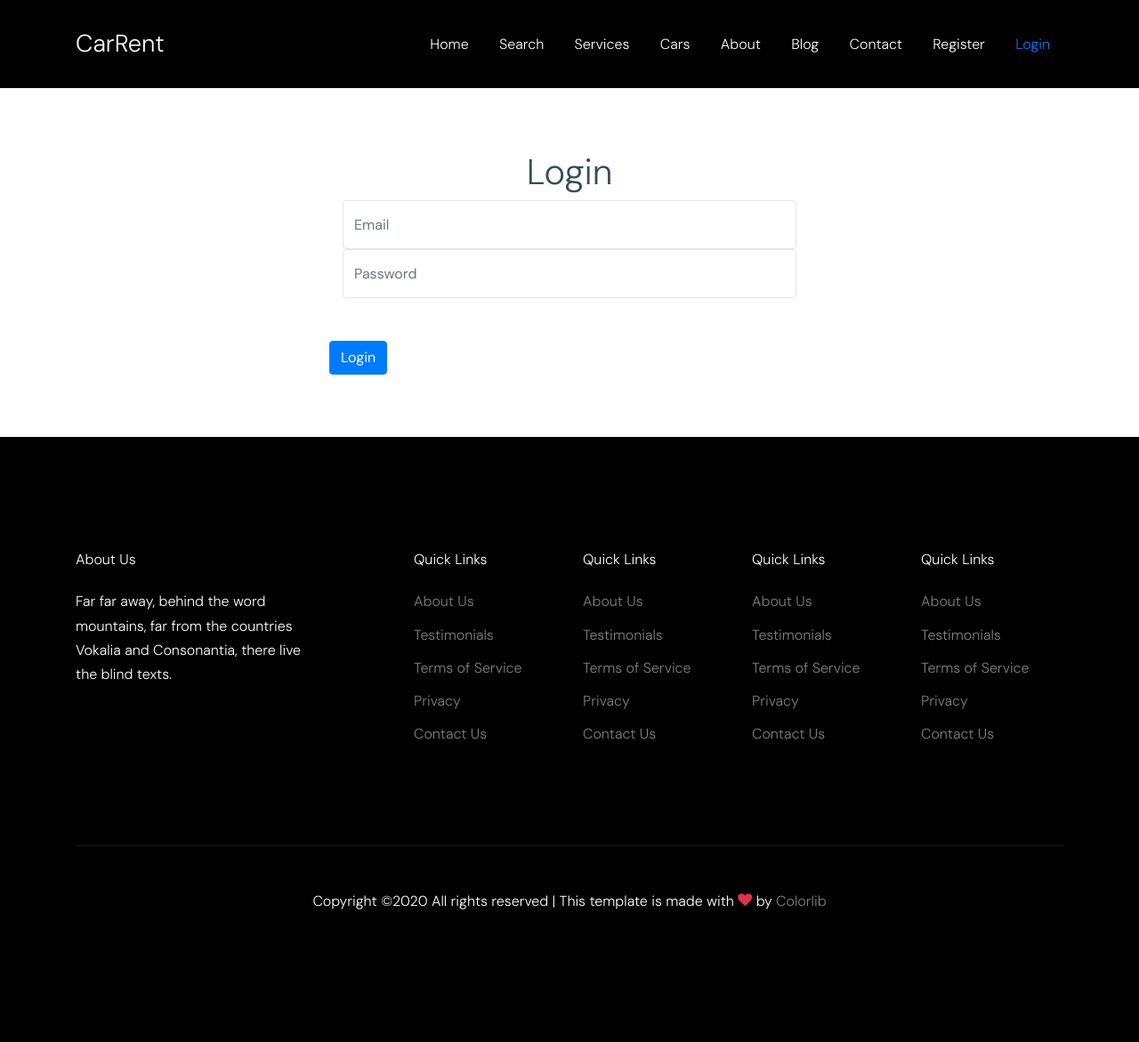
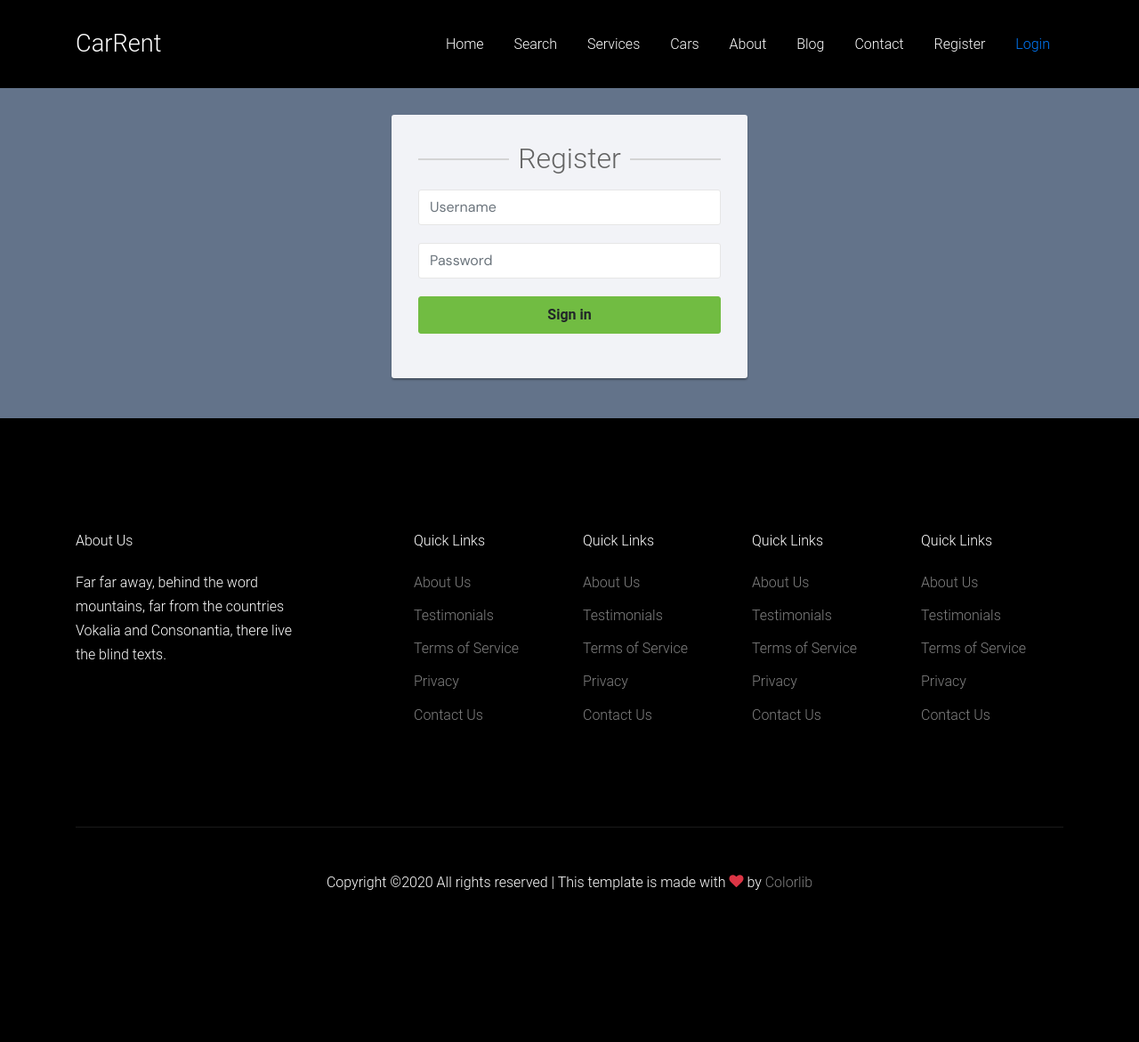
Before and after one commit to macnaer/Unkown, a Django app: page /accounts/login in a window 1280 px wide. Shown: the whole page at 89% size. After the commit the page ends 1000 px from the top, so only its background shows below. Run offline with Django 3.2, Linux system fonts and the light colour scheme; some libraries are stand-ins or nearby versions; some web fonts are replaced.

Commit message:
Added login

```diff
--- a/app/accounts/views.py
+++ b/app/accounts/views.py
@@ -16,19 +16,37 @@ def register(request):
             if User.objects.filter(username=username).exists():
                 messages.error(request, "Username alrady taken.")
                 return redirect(register)
-            elif User.objects.filter(email=email).exists():
-                messages.error(request, "Email alrady taken.")
-                return redirect(register)
+            else:
+                if User.objects.filter(email=email).exists():
+                    messages.error(request, "Email alrady taken.")
+                    return redirect(register)
+                else:
+                    user = User.objects.create_user(
+                        username=username, email=email, password=password, first_name=first_name, last_name=last_name,)
+                    user.save()
+                    messages.success(request, "You are registred. Log in")
+                    return redirect('login')
         else:
             messages.error(request, "Passwords do not match")
-        return render(request, "accounts/register.html")
+        return redirect('register')
     else:
         return render(request, "accounts/register.html")
 
 
 def login(request):
     if request.method == "POST":
-        return
+        username = request.POST['username']
+        password = request.POST['password']
+
+        user = auth.authenticate(username=username, password=password)
+
+        if user is not None:
+            auth.login(request, user)
+            messages.success(request, "You are logged in")
+            return redirect('dashboard')
+        else:
+            messages.error(request, "Login or password incorrect")
+            return redirect('login')
     else:
         return render(request, "accounts/login.html")
 
--- a/app/templates/accounts/login.html
+++ b/app/templates/accounts/login.html
@@ -2,33 +2,137 @@
 {% load static %}
 {% include "partials/_header_internal.html" %}
 {% block content %}
-<section class="register-form">
+<style type="text/css">
+    body {
+        color: #fff;
+        background: #63738a;
+        font-family: 'Roboto', sans-serif;
+    }
+
+    .form-control {
+        height: 40px;
+        box-shadow: none;
+        color: #969fa4;
+    }
+
+    .form-control:focus {
+        border-color: #5cb85c;
+    }
+
+    .form-control,
+    .btn {
+        border-radius: 3px;
+    }
+
+    .signup-form {
+        width: 400px;
+        margin: 0 auto;
+        padding: 30px 0;
+    }
+
+    .signup-form h2 {
+        color: #636363;
+        margin: 0 0 15px;
+        position: relative;
+        text-align: center;
+    }
+
+    .signup-form h2:before,
+    .signup-form h2:after {
+        content: "";
+        height: 2px;
+        width: 30%;
+        background: #d4d4d4;
+        position: absolute;
+        top: 50%;
+        z-index: 2;
+    }
+
+    .signup-form h2:before {
+        left: 0;
+    }
+
+    .signup-form h2:after {
+        right: 0;
+    }
+
+    .signup-form .hint-text {
+        color: #999;
+        margin-bottom: 30px;
+        text-align: center;
+    }
+
+    .signup-form form {
+        color: #999;
+        border-radius: 3px;
+        margin-bottom: 15px;
+        background: #f2f3f7;
+        box-shadow: 0px 2px 2px rgba(0, 0, 0, 0.3);
+        padding: 30px;
+    }
+
+    .signup-form .form-group {
+        margin-bottom: 20px;
+    }
+
+    .signup-form input[type="checkbox"] {
+        margin-top: 3px;
+    }
+
+    .signup-form .btn {
+        font-size: 16px;
+        font-weight: bold;
+        min-width: 140px;
+        outline: none !important;
+    }
+
+    .signup-form .row div:first-child {
+        padding-right: 10px;
+    }
+
+    .signup-form .row div:last-child {
+        padding-left: 10px;
+    }
+
+    .signup-form a {
+        color: #fff;
+        text-decoration: underline;
+    }
+
+    .signup-form a:hover {
+        text-decoration: none;
+    }
+
+    .signup-form form a {
+        color: #5cb85c;
+        text-decoration: none;
+    }
+
+    .signup-form form a:hover {
+        text-decoration: underline;
+    }
+</style>
+<section>
     <div class="container">
-        <div class="row justify-content-center">
-            <div class="col-12 col-md-8 col-lg-8 col-xl-6">
-                <div class="row">
-                    <div class="col text-center">
-                        <h1>Login</h1>
-                    </div>
+        <div class="signup-form reg">
+            <form action="{% url 'login' %}" class='foarm' method="POST">
+                {% csrf_token %}
+                <h2>Register</h2>
+                <!-- <p class="hint-text">Create your account. It's free and only takes a minute.</p> -->
+                {% include 'partials/_alerts.html' %}
+                <div class="form-group">
+                    <input type="text" class="form-control" name="username" placeholder="Username" required="required">
                 </div>
-                <div class="col">
-                    <div>
-                        <input type="email" class="form-control" placeholder="Email">
-                    </div>
+                <div class="form-group">
+                    <input type="password" class="form-control" name="password" placeholder="Password"
+                        required="required">
                 </div>
-                <div class="col">
-                    <div>
-                        <input type="password" class="form-control" placeholder="Password">
-                    </div>
+
+                <div class="form-group">
+                    <button type="submit" class="btn btn-success btn-lg btn-block">Sign in</button>
                 </div>
-                <div class="row justify-content-start mt-4">
-                    <div class="col">
+            </form>
+        </div>
 
-                        <button class="btn btn-primary mt-4">Login</button>
-                    </div>
-                </div>
-            </div>
-        </div>
-    </div>
 </section>
 {% endblock %}
--- a/app/templates/partials/_alerts.html
+++ b/app/templates/partials/_alerts.html
@@ -7,7 +7,7 @@
             {% if messages.level == DEFAULT_MESSAGE_LEVELS.ERROR %}
             Error:
             {% else %}
-            {{ message.tags|title }}
+            <!-- {{ message.tags|title }} -->
             {% endif %}
         </strong>
         {{ message }}
```
